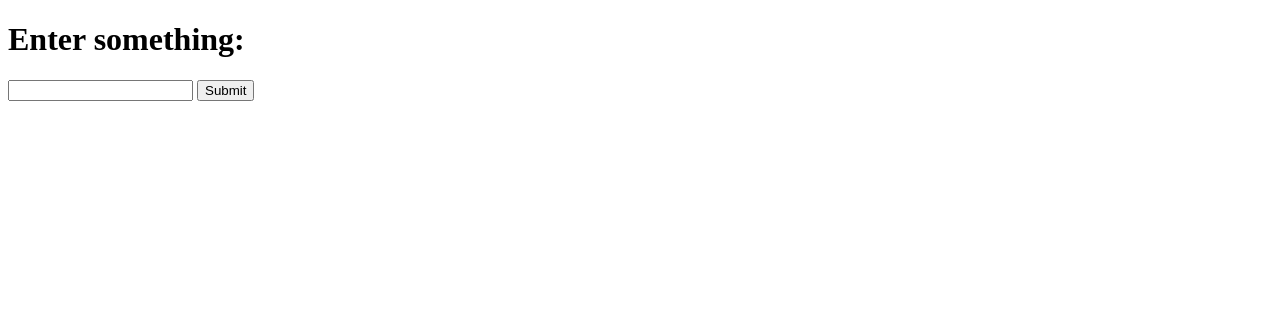
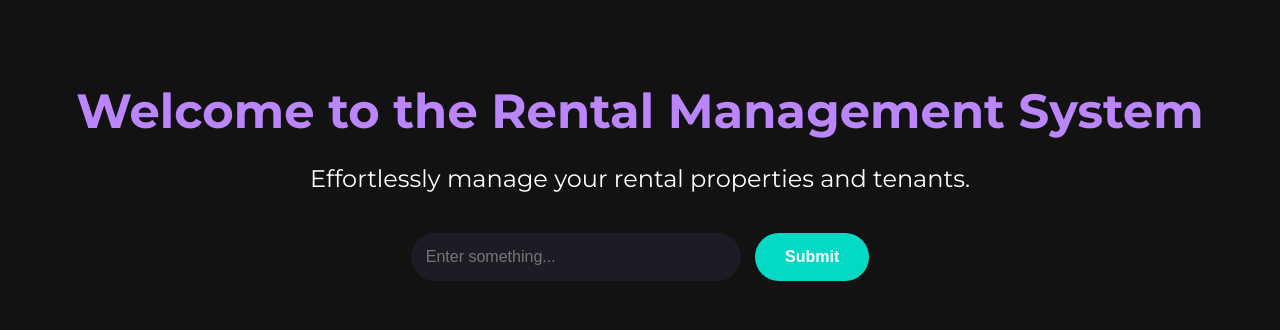
Before and after one commit to SirDanielIII/CISC-327-Project, a Flask app: page / in a window 1280 px wide. Shown: the top 330 px of the page. Run offline with Flask 2, Linux system fonts and the light colour scheme.

Commit message:
Added welcome message + current version of pdf

```diff
--- a/app/templates/index.html
+++ b/app/templates/index.html
@@ -2,17 +2,101 @@
 <html lang="en">
 <head>
     <meta charset="UTF-8">
-    <meta name="viewport" content="width=device-width, initial-scale=1.0">
-    <title>Input Form</title>
+    <title>Rental Management System</title>
+    <!-- Google Fonts -->
+    <link href="https://fonts.googleapis.com/css?family=Montserrat:400,700&display=swap" rel="stylesheet">
+    <!-- CSS Styles -->
+    <style>
+        body {
+            margin: 0;
+            padding: 0;
+            background-color: #121212; /* Dark background */
+            color: #FFFFFF; /* Light text */
+            font-family: 'Montserrat', sans-serif;
+        }
+        .container {
+            text-align: center;
+            padding: 50px 20px;
+        }
+        .welcome-message {
+            font-size: 48px;
+            font-weight: 700;
+            margin-bottom: 20px;
+            color: #BB86FC; /* Accent color */
+        }
+        .subtitle {
+            font-size: 24px;
+            font-weight: 400;
+            margin-bottom: 40px;
+            color: #FFFFFF;
+        }
+        .input-form input[type="text"] {
+            width: 300px;
+            padding: 15px;
+            border: none;
+            border-radius: 30px;
+            margin-right: 10px;
+            font-size: 16px;
+            color: #FFFFFF;
+            background-color: #1F1B24;
+        }
+        .input-form button {
+            padding: 15px 30px;
+            border: none;
+            border-radius: 30px;
+            font-size: 16px;
+            font-weight: 700;
+            color: #FFFFFF;
+            background-color: #03DAC6; /* Button color */
+            cursor: pointer;
+            transition: background-color 0.3s ease;
+        }
+        .input-form button:hover {
+            background-color: #018786;
+        }
+        .response-message {
+            font-size: 24px;
+            margin-top: 30px;
+            color: #FFFFFF;
+        }
+        /* Responsive Design */
+        @media (max-width: 600px) {
+            .welcome-message {
+                font-size: 36px;
+            }
+            .subtitle {
+                font-size: 20px;
+            }
+            .input-form input[type="text"] {
+                width: 80%;
+                margin-bottom: 20px;
+            }
+            .input-form button {
+                width: 80%;
+            }
+        }
+    </style>
 </head>
 <body>
-    <h1>Enter something:</h1>
-    <form method="POST">
-        <input type="text" name="user_input" required>
-        <button type="submit">Submit</button>
-    </form>
+<div class="container">
+    <!-- Welcome Message -->
+    <h1 class="welcome-message">Welcome to the Rental Management System</h1>
+    <p class="subtitle">Effortlessly manage your rental properties and tenants.</p>
+
+    <!-- Input Form -->
+    <div class="input-form">
+        <form method="POST">
+            <input type="text" name="user_input" placeholder="Enter something..." required>
+            <button type="submit">Submit</button>
+        </form>
+    </div>
+
+    <!-- Response Message -->
     {% if user_input %}
-        <h2>You entered: {{ user_input }}</h2>
+    <div class="response-message">
+        <p>You entered: {{ user_input }}</p>
+    </div>
     {% endif %}
+</div>
 </body>
 </html>
```
Also changed, not shown: Assignment-1/Welcome Message.png (added), 1 other file.
